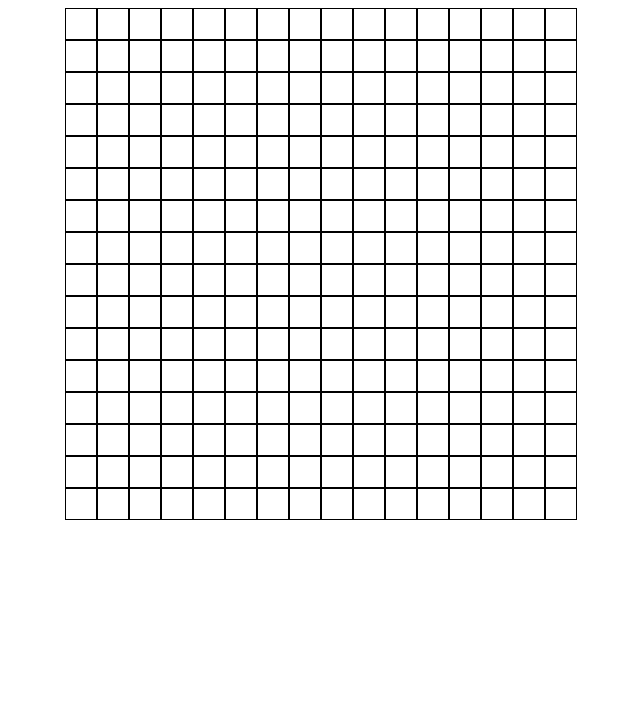
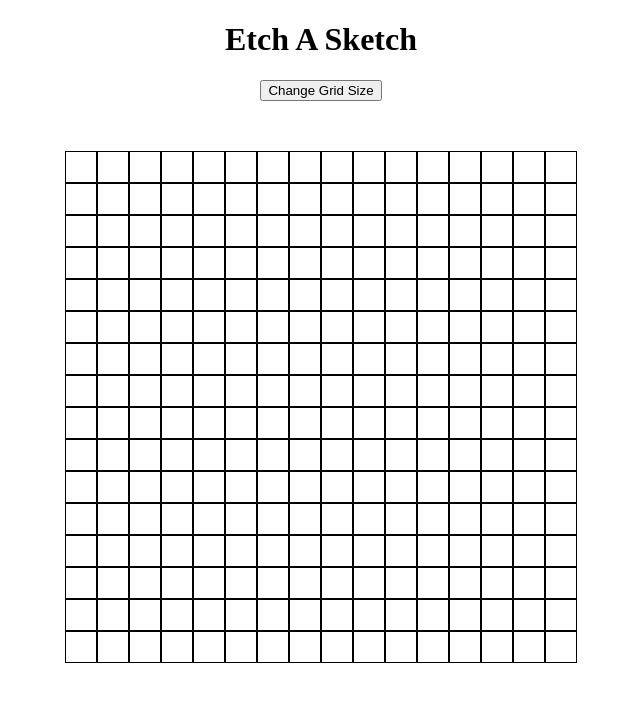
Before and after one commit to KhufuLintalou/Odin-Etch-a-Sketch, a plain HTML site: page index.html in a window 1280 px wide. Shown: the whole page, without its empty margins (319-959 px from the left). Drawn offline with Linux system fonts and the light colour scheme.

Commit message:
Addded a button and heading.

```diff
--- a/index.html
+++ b/index.html
@@ -7,6 +7,12 @@
     <link rel="stylesheet" href="style.css">
   </head>
   <body>
-    <div class="container"></div>
+    <h1>Etch A Sketch</h1>
+    <div class="button-container">
+    <button class="grid-size">Change Grid Size</button>
+    </div>
+    <div class="grid">
+      <div class="container"></div>
+    </div>
   </body>
 </html>
--- a/style.css
+++ b/style.css
@@ -3,6 +3,7 @@
     justify-content: center;
     flex-wrap: wrap;
     max-width: 530px;
+    margin-top: 50px;
 }
 
 .square {
@@ -11,7 +12,16 @@
     width: 30px;
 }
 
-body {
+.grid {
     display: flex;
     justify-content: center;
 }
+
+h1 {
+    text-align: center;
+}
+
+.button-container {
+    display: flex;
+    justify-content: center;
+}
```
